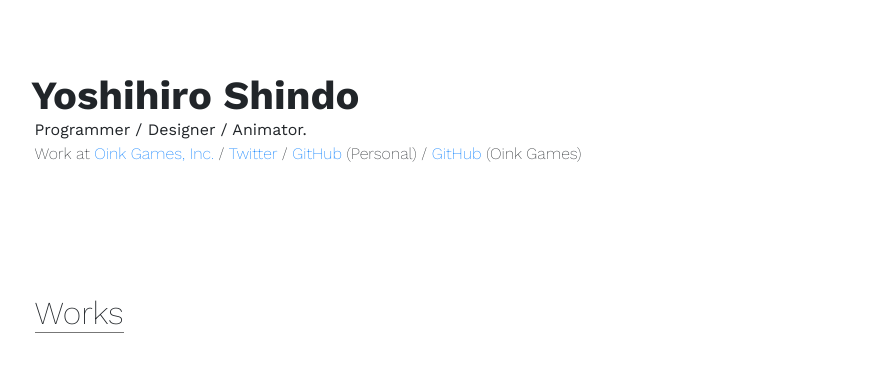
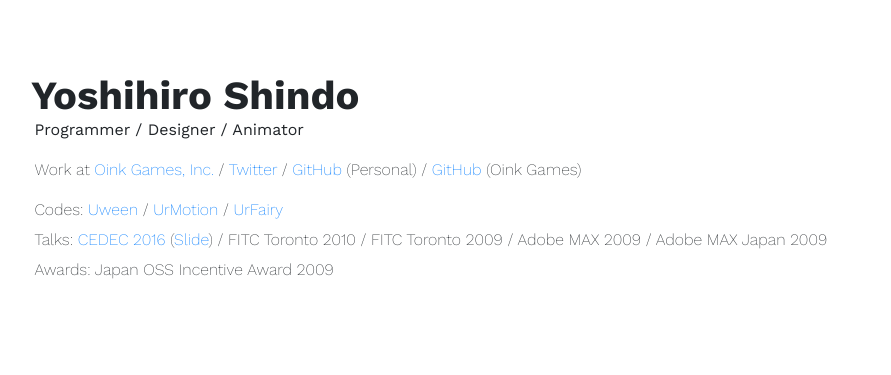
Before and after one commit to beinteractive/beinteractive.github.io, a plain HTML site: page index.html in a window 1280 px wide. Shown: the top 375 px of the page, without its empty margins (193-1084 px from the left). Drawn offline with nearby package versions, Linux system fonts and the light colour scheme.

Commit message:
Added bio

```diff
--- a/index.html
+++ b/index.html
@@ -33,6 +33,10 @@
       h1 + p
       {
         margin-top: -0.6rem;
+      }
+      header p.misc
+      {
+        margin-bottom: 0.36rem;
       }
       h2
       {
@@ -89,7 +93,11 @@
       <header class="row justify-content-center">
         <div class="col-12 col-xl-9">
           <h1>Yoshihiro Shindo</h1>
-          <p><strong>Programmer / Designer / Animator.</strong><br/>Work at <a href="https://oinkgms.com">Oink Games, Inc.</a> / <a href="https://twitter.com/beinteractive">Twitter</a> / <a href="https://github.com/beinteractive">GitHub</a> (Personal) / <a href="https://github.com/oinkgms">GitHub</a> (Oink Games)</p>
+          <p><strong>Programmer / Designer / Animator</strong></p>
+          <p>Work at <a href="https://oinkgms.com">Oink Games, Inc.</a> / <a href="https://twitter.com/beinteractive">Twitter</a> / <a href="https://github.com/beinteractive">GitHub</a> (Personal) / <a href="https://github.com/oinkgms">GitHub</a> (Oink Games)</p>
+          <p class="misc">Codes: <a href="https://github.com/oinkgms/uween">Uween</a> / <a href="https://github.com/oinkgms/urmotion">UrMotion</a> / <a href="https://github.com/oinkgms/urfairy">UrFairy</a></p>
+          <p class="misc">Talks: <a href="http://cedec.cesa.or.jp/2016/session/VA/8497.html">CEDEC 2016</a> (<a href="https://www.youtube.com/watch?v=I7rXCMnVINE">Slide</a>) / FITC Toronto 2010 / FITC Toronto 2009 / Adobe MAX 2009 / Adobe MAX Japan 2009</p>
+          <p class="misc">Awards: Japan OSS Incentive Award 2009</p>
         </div>
       </header>
 
```
